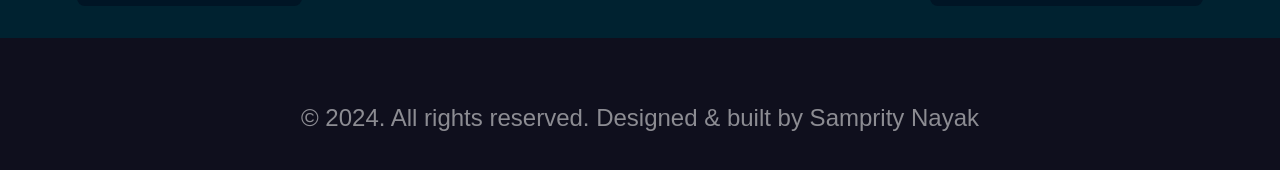
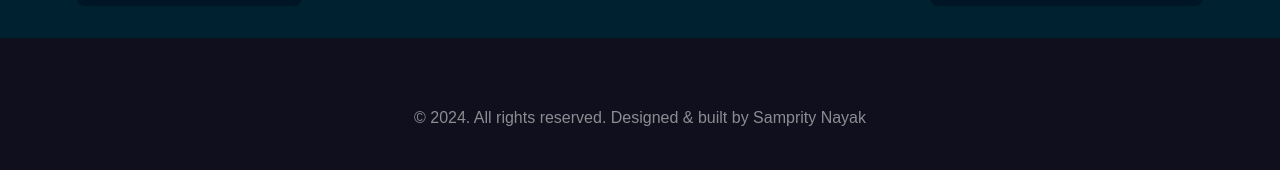
Before and after one commit to quantumsn/My-Portfolio, a plain HTML site: page index.html in a window 1280 px wide. Shown: the part 1788-1958 px from the top of the page. Drawn offline with nearby package versions, Linux system fonts and the light colour scheme.

Commit message:
add style on footer

```diff
--- a/style.css
+++ b/style.css
@@ -337,7 +337,9 @@ footer {
 }
 
 footer span {
-    color: #ffffff85;
+  color: #ffffff85;
+  font-size: 2vmin;
+  font-weight: 100;
 }
 
 ::-webkit-scrollbar {
```
